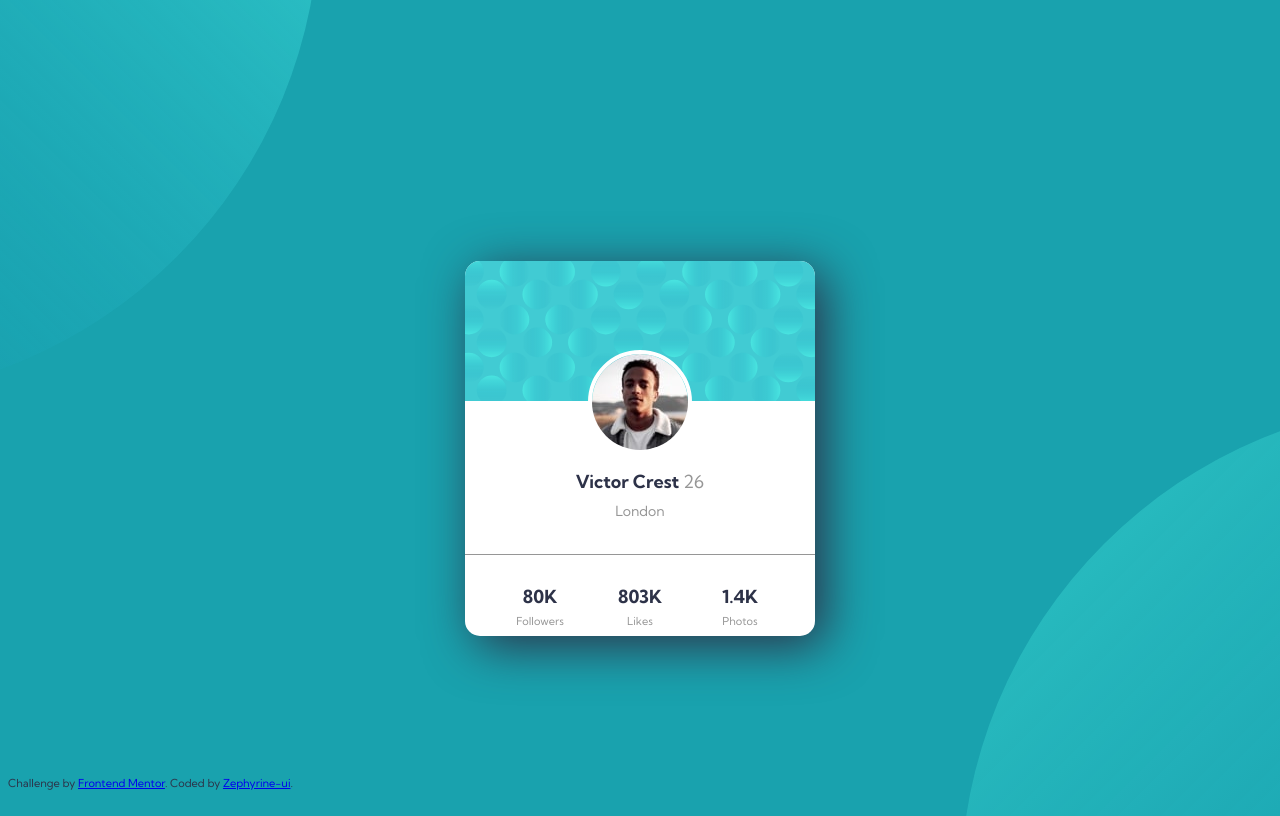
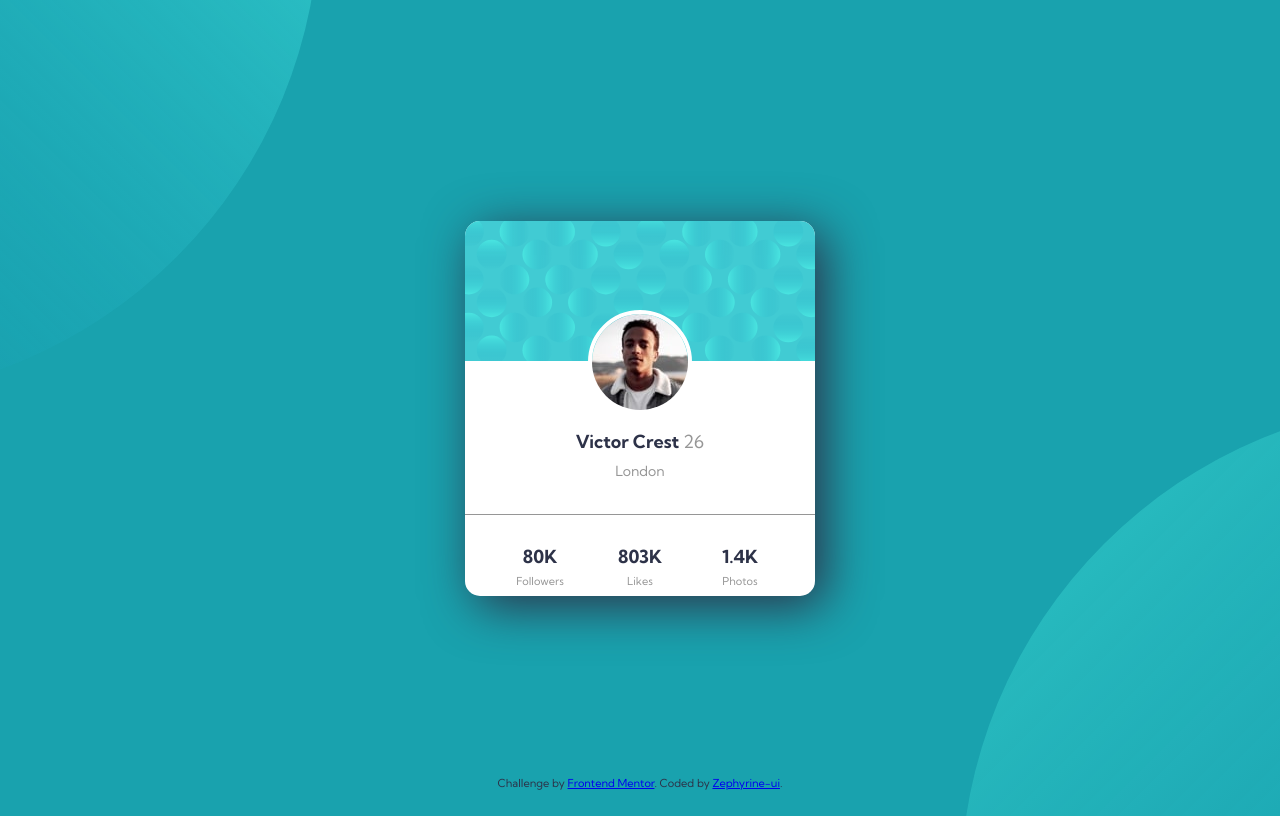
Before and after one commit to Zephyrine-ui/Profile-Card-Solution, a plain HTML site: page index.html in a window 1280 px wide. Drawn offline with Linux system fonts and the light colour scheme.

Commit message:
Fixed indentation issue

```diff
--- a/styles.css
+++ b/styles.css
@@ -1,10 +1,14 @@
 body {
+  align-items: center;
   background-color: rgb(25, 162, 174);
   background-color: hsl(185, 75%, 39%);
   color: rgb(45, 50, 72);
   color: hsl(229, 23%, 23%);
+  display: flex;
   font-family: 'Kumbh Sans', sans-serif;
   font-weight: 700;
+  justify-content: center;
+  height: 100vh;
   text-align: center;
 }
 
@@ -56,8 +60,8 @@ p {
   width: 350px;
   height: 375px;
   position: relative;
-  margin: auto;
-  top: 252.5px;
+  /* margin: 0; */
+  /* top: 252.5px; */
 }
 
 .name-location {
```
